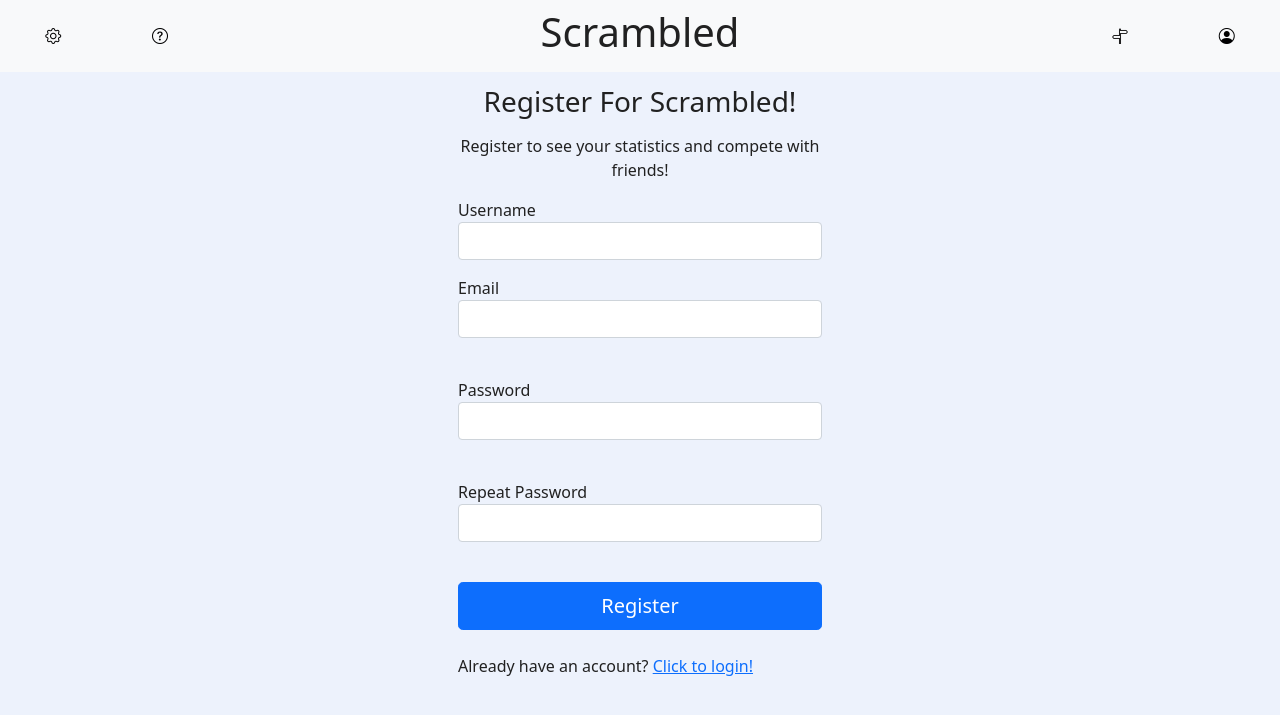
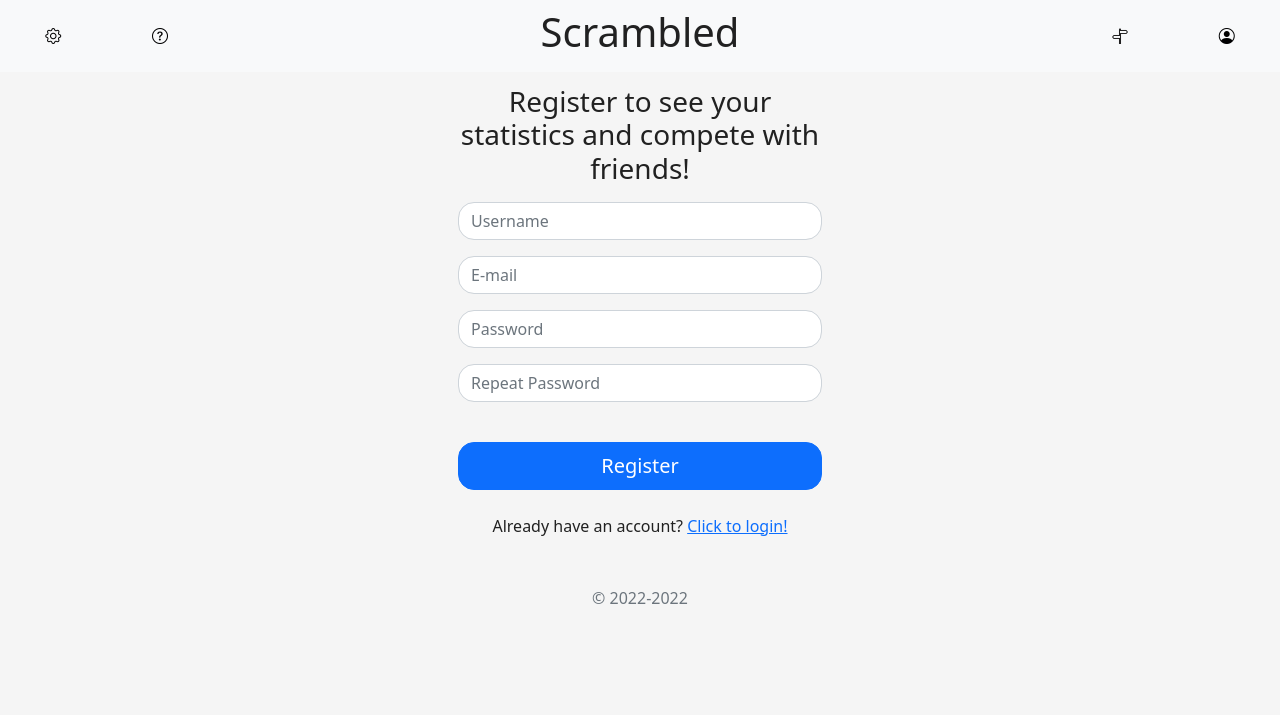
Before and after one commit to benvarian/CITS3403-Project, a Flask app: page /register in a window 1280 px wide. Shown: the top 715 px of the page. Run offline with Flask 2, Linux system fonts and the light colour scheme; some libraries are stand-ins or nearby versions.

Commit message:
made login, register look nicer, updates css colors as there was a duplicate for dark mode

```diff
--- a/scrambled/app/static/css/style.css
+++ b/scrambled/app/static/css/style.css
@@ -6,29 +6,28 @@
 4. add fonts
 5. on hover of letters to guess, change to J clicker */
 
-
 .title {
-  text-align:center;
+  text-align: center;
 }
 
-@media screen and (max-width:450px) {
+@media screen and (max-width: 450px) {
   body {
-    margin-left:2vw;
-    margin-right:2vw;
+    margin-left: 2vw;
+    margin-right: 2vw;
   }
 }
 
-.row>h4{
-  margin-top:1vh;
-  margin-bottom:1vh;
+.row > h4 {
+  margin-top: 1vh;
+  margin-bottom: 1vh;
 }
 
 .centered {
-  text-align:center;
+  text-align: center;
 }
 
-p>b {
-  margin-bottom:1.5vh;
+p > b {
+  margin-bottom: 1.5vh;
 }
 
 .title {
@@ -36,7 +35,7 @@ p>b {
 }
 
 nav {
-  margin-bottom:1vw;
+  margin-bottom: 1vw;
 }
 
 .border-right {
@@ -64,16 +63,16 @@ nav {
 
 .submittedTable {
   border-collapse: separate;
-  border-spacing:0.5vw;
-  height:42vh;
-  width:80%;
-  margin:auto;
-  table-layout:fixed;
+  border-spacing: 0.5vw;
+  height: 42vh;
+  width: 80%;
+  margin: auto;
+  table-layout: fixed;
 }
 
 .submittedBox {
-  height:7vh;
-  text-align:center;
+  height: 7vh;
+  text-align: center;
 }
 
 .guessBox {
@@ -163,7 +162,7 @@ body {
 
 /* DARK THEME STUFF */
 :root {
-  --primary-color: #ffffff;
+  --primary-color: #f5f5f5;
   --secondary-color: #212121;
   --background: #2ecc71;
   --modal-content: #edf2fc;
@@ -307,16 +306,7 @@ body {
   background-color: var(--primary-color);
 }
 
-/* DARK THEME STUFF */
-:root {
-  --primary-color: #edf2fc;
-  --secondary-color: #212121;
-  --background: #2ecc71;
-}
-.dark-theme {
-  --primary-color: #303030;
-  --secondary-color: rgb(250, 250, 250);
-}
+
 .gear-light {
   color: black;
 }
--- a/scrambled/app/templates/base.html
+++ b/scrambled/app/templates/base.html
@@ -9,15 +9,17 @@
       href="https://cdn.jsdelivr.net/npm/bootstrap-icons@1.8.1/font/bootstrap-icons.css"
     />
     <!--Bootstrap CSS and JS CDN-->
+    <!-- CSS -->
     <link
-      href="https://cdn.jsdelivr.net/npm/bootstrap@5.1.3/dist/css/bootstrap.min.css"
+      href="https://cdn.jsdelivr.net/npm/bootstrap@5.2.0-beta1/dist/css/bootstrap.min.css"
       rel="stylesheet"
-      integrity="sha384-1BmE4kWBq78iYhFldvKuhfTAU6auU8tT94WrHftjDbrCEXSU1oBoqyl2QvZ6jIW3"
+      integrity="sha384-0evHe/X+R7YkIZDRvuzKMRqM+OrBnVFBL6DOitfPri4tjfHxaWutUpFmBp4vmVor"
       crossorigin="anonymous"
     />
+    <!-- JavaScript Bundle with Popper -->
     <script
-      src="https://cdn.jsdelivr.net/npm/bootstrap@5.1.3/dist/js/bootstrap.bundle.min.js"
-      integrity="sha384-ka7Sk0Gln4gmtz2MlQnikT1wXgYsOg+OMhuP+IlRH9sENBO0LRn5q+8nbTov4+1p"
+      src="https://cdn.jsdelivr.net/npm/bootstrap@5.2.0-beta1/dist/js/bootstrap.bundle.min.js"
+      integrity="sha384-pprn3073KE6tl6bjs2QrFaJGz5/SUsLqktiwsUTF55Jfv3qYSDhgCecCxMW52nD2"
       crossorigin="anonymous"
     ></script>
 
@@ -43,7 +45,7 @@
   <body>
     <!--Dark Mode support-->
     <script>
-      const theme = localStorage.getItem('theme') || 'light';
+      const theme = localStorage.getItem("theme") || "light";
       document.body.className = theme;
     </script>
     <!--Navbar-->
@@ -61,16 +63,16 @@
           data-bs-toggle="modal"
           data-bs-target="#rulesModal"
         >
-          <span class="bi bi-question-circle question-light" id="questionMode"></span>
+          <span
+            class="bi bi-question-circle question-light"
+            id="questionMode"
+          ></span>
         </button>
         <h1 class="col-8 title" onclick="location.href='/'">Scrambled</h1>
         <a class="col-1 btn" id="gameMode">
           <span class="bi bi-signpost-split"></span>
         </a>
-        <a
-          class="col-1 btn"
-          href = "./login"
-        >
+        <a class="col-1 btn" href="./login">
           <span class="bi bi-person-circle id-light" id="idMode"></span>
         </a>
       </div>
@@ -86,7 +88,10 @@
           <div class="modal-header">
             <h4 class="modal-title">Settings</h4>
             <button class="btn" data-bs-dismiss="modal">
-              <span class="bi bi-x-square squareColor-light" id="squareColor1"></span>
+              <span
+                class="bi bi-x-square squareColor-light"
+                id="squareColor1"
+              ></span>
             </button>
           </div>
           <div class="modal-body row">
@@ -97,12 +102,11 @@
               <button onclick="darkMode(theme)">Change Mode</button>
               <label for="dark-mode"></label>
             </div>
-            <hr>
+            <hr />
           </div>
         </div>
       </div>
     </div>
-
 
     <!--Rules Modal-->
     <div class="modal row gx-0" id="rulesModal" tabindex="-1" role="dialog">
--- a/scrambled/app/templates/register.html
+++ b/scrambled/app/templates/register.html
@@ -1,51 +1,49 @@
-{% extends "base.html" %}
-
-{% block app_content %}
-    <div class="container">
+{% extends "base.html" %} {% block app_content %}
+<div class="container text-center">
   <div class="row gx-0">
     <div class="col-lg-4"></div>
     <div class="col-lg-4">
-                <h1 class="h3 mb-3 fw-normal" style="text-align: center;">Register For Scrambled!</h1>
-                <p class="centered">Register to see your statistics and compete with friends!</p>
+      <h1 class="h3 mb-3 fw-normal" style="text-align: center">
+        Register to see your statistics and compete with friends!
+      </h1>
+
       <form action="" method="post" novalidate>
         {{ form.hidden_tag() }}
-
         <p>
-                        {{ form.username.label }}<br />
-                        {{ form.username(class_="form-control rounded-4") }}
-                        {% for error in form.username.errors %}
+          {{ form.username(class_="form-control
+          rounded-4",placeholder_="Username") }} {% for error in form.username.errors %}
           <span>{{ error }}</span>
           {% endfor %}
         </p>
         <p>
-                        {{ form.email.label }}<br>
-                        {{ form.email(class_="form-control rounded-4") }}<br>
+          {{ form.email(class_="form-control rounded-4",placeholder_="E-mail")}}
           {% for error in form.email.errors %}
           <span>{{ error }}</span>
           {% endfor %}
         </p>
         <p>
-                        {{ form.password.label }}<br>
-                        {{ form.password(class_="form-control rounded-4") }}<br>
+          {{ form.password(class_="form-control rounded-4",placeholder_="Password") }}
           {% for error in form.password.errors %}
           <span>{{ error }}</span>
           {% endfor %}
         </p>
         <p>
-                        {{ form.password2.label }}<br>
-                        {{ form.password2(class_="form-control rounded-4") }}<br>
+          {{ form.password2(class_="form-control rounded-4",placeholder_="Repeat Password") }}<br />
           {% for error in form.password2.errors %}
           <span>{{ error }}</span>
           {% endfor %}
         </p>
-                    <p>{{ form.submit(class_="w-100 mb-2 btn btn-lg rounded-4 btn-primary")}}</p>
+        <p>
+          {{ form.submit(class_="w-100 mb-2 btn btn-lg rounded-4 btn-primary")}}
+        </p>
       </form>
       <p>
-                    Already have an account? <a href="{{ url_for('login') }}">Click to login!</a>
+        Already have an account?
+        <a href="{{ url_for('login') }}">Click to login!</a>
       </p>
+      <p class="mt-5 mb-3 text-muted">© 2022-2022</p>
     </div>
     <div class="col-lg-4"></div>
-
   </div>
 </div>
 {% endblock %}
```
Also changed, not shown: scrambled/app/templates/login.html (+19 -22 lines). Lines whose indentation alone changed are shown as unchanged.
